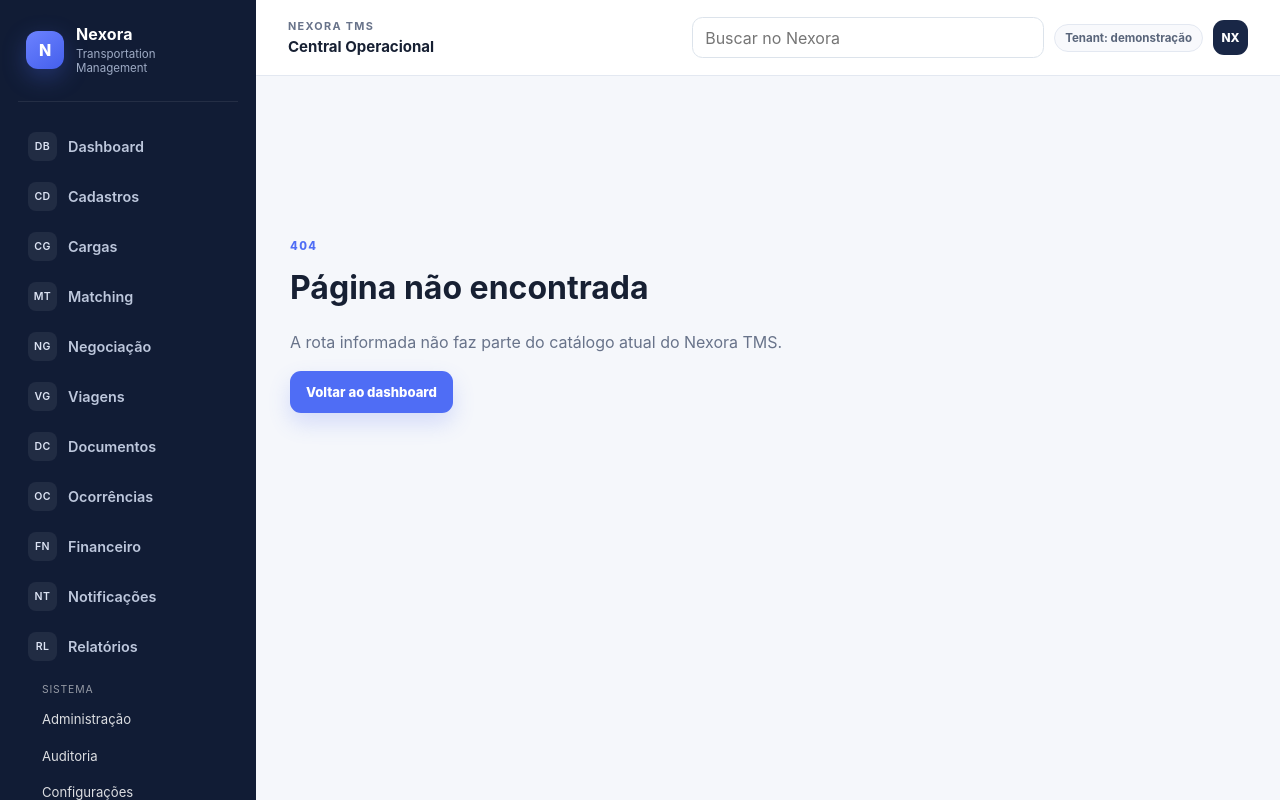
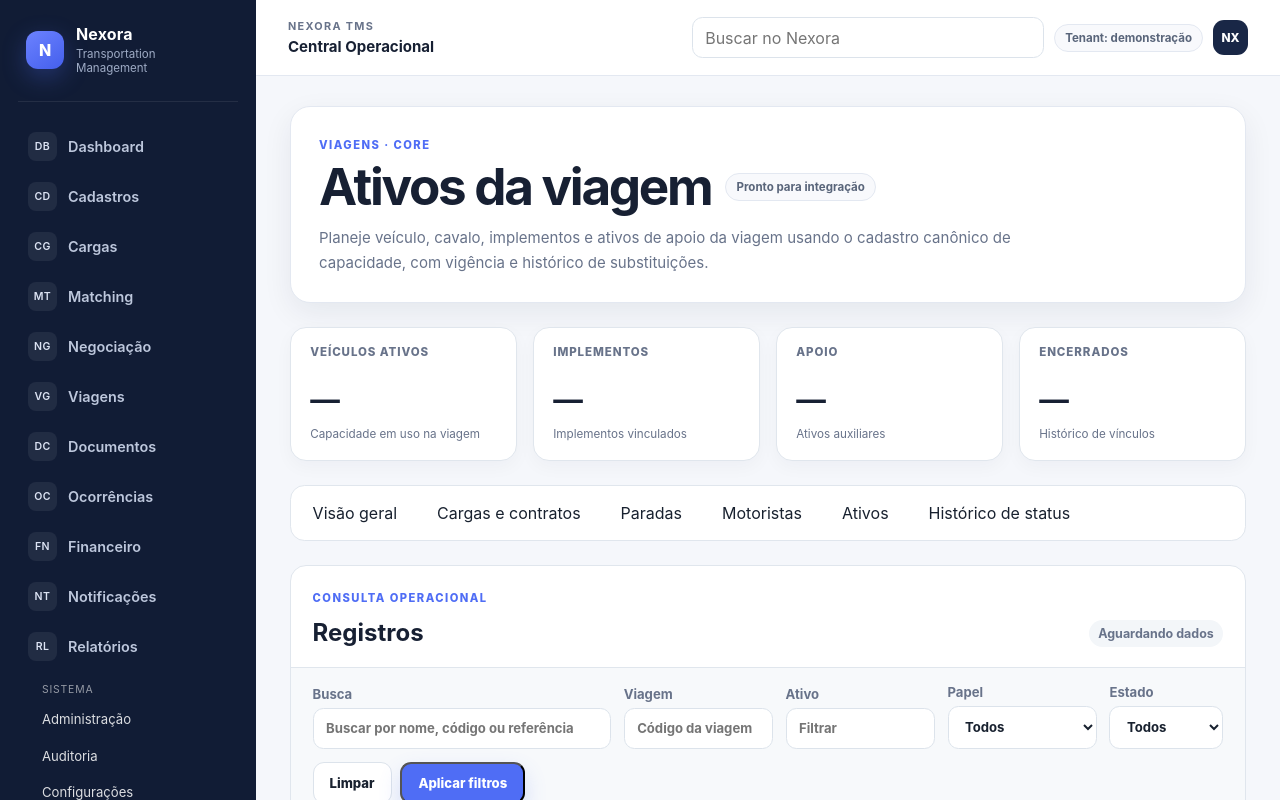
Before and after one commit to brunabarrichello/nexora-tms, a Next.js app in the folder apps/web/: page /viagens/ativos in a window 1280 px wide. Before the commit this address had no page. Shown: the top 800 px of the page. Built offline with nearby package versions, Linux system fonts and the light colour scheme.

Commit message:
feat(web): add Wave 0022 trip assets page

```diff
--- /dev/null
+++ b/apps/web/app/viagens/ativos/page.tsx
@@ -0,0 +1,50 @@
+import { OperationalPage } from '../../_components/operational-page';
+
+export const metadata = { title: 'Ativos da viagem' };
+
+export default function Page() {
+  return (
+    <OperationalPage
+      eyebrow="Viagens · Core"
+      title="Ativos da viagem"
+      description="Planeje veículo, cavalo, implementos e ativos de apoio da viagem usando o cadastro canônico de capacidade, com vigência e histórico de substituições."
+      metrics={[
+        { label: 'Veículos ativos', helper: 'Capacidade em uso na viagem' },
+        { label: 'Implementos', helper: 'Implementos vinculados' },
+        { label: 'Apoio', helper: 'Ativos auxiliares' },
+        { label: 'Encerrados', helper: 'Histórico de vínculos' },
+      ]}
+      filters={[
+        { label: 'Viagem', name: 'trip', placeholder: 'Código da viagem' },
+        { label: 'Ativo', name: 'asset' },
+        {
+          label: 'Papel',
+          name: 'role',
+          options: ['Cavalo', 'Veículo', 'Implemento', 'Apoio'],
+        },
+        { label: 'Estado', name: 'state', options: ['Ativo', 'Encerrado'] },
+      ]}
+      columns={[
+        { key: 'trip', label: 'Viagem' },
+        { key: 'asset', label: 'Ativo' },
+        { key: 'role', label: 'Papel' },
+        { key: 'startsAt', label: 'Início' },
+        { key: 'endsAt', label: 'Fim' },
+        { key: 'state', label: 'Estado' },
+      ]}
+      tabs={[
+        { href: '/viagens', label: 'Visão geral' },
+        { href: '/viagens/cargas', label: 'Cargas e contratos' },
+        { href: '/viagens/paradas', label: 'Paradas' },
+        { href: '/viagens/motoristas', label: 'Motoristas' },
+        { href: '/viagens/ativos', label: 'Ativos' },
+        { href: '/viagens/status', label: 'Histórico de status' },
+      ]}
+      integrationNotes={[
+        'Fonte canônica: trip_assets; capacity_assets permanece o root de veículo/implemento.',
+        'O Core registra vigência do vínculo em vez de sobrescrever substituições anteriores.',
+        'Localização e telemetria do ativo pertencem à execução da Wave 0023.',
+      ]}
+    />
+  );
+}
```
